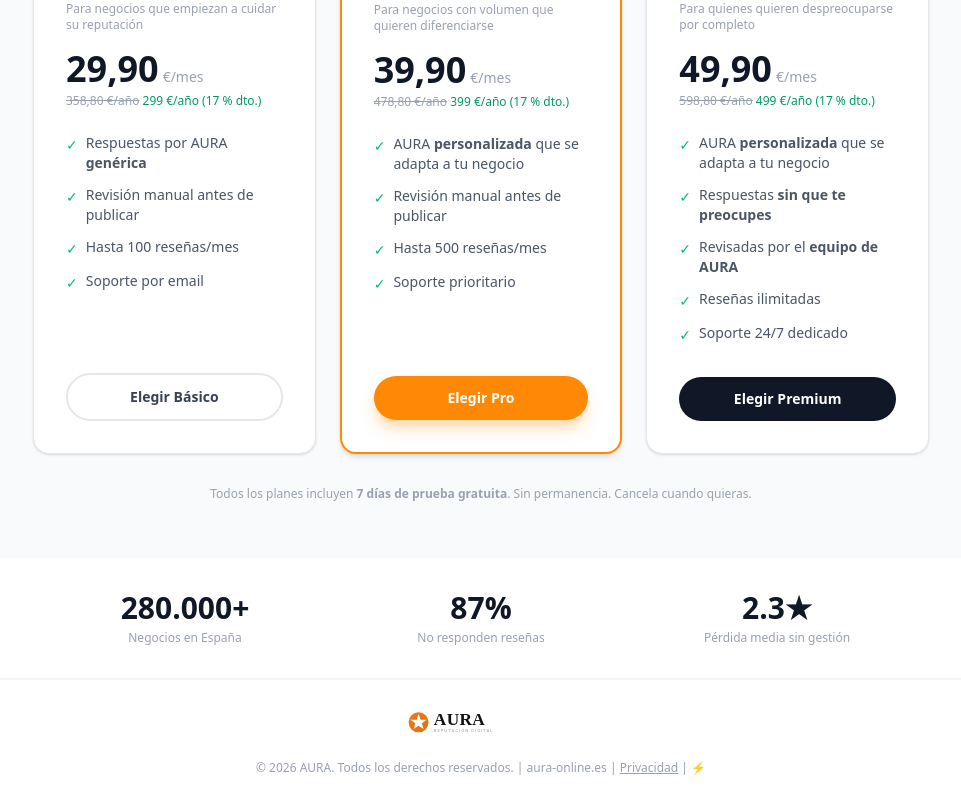
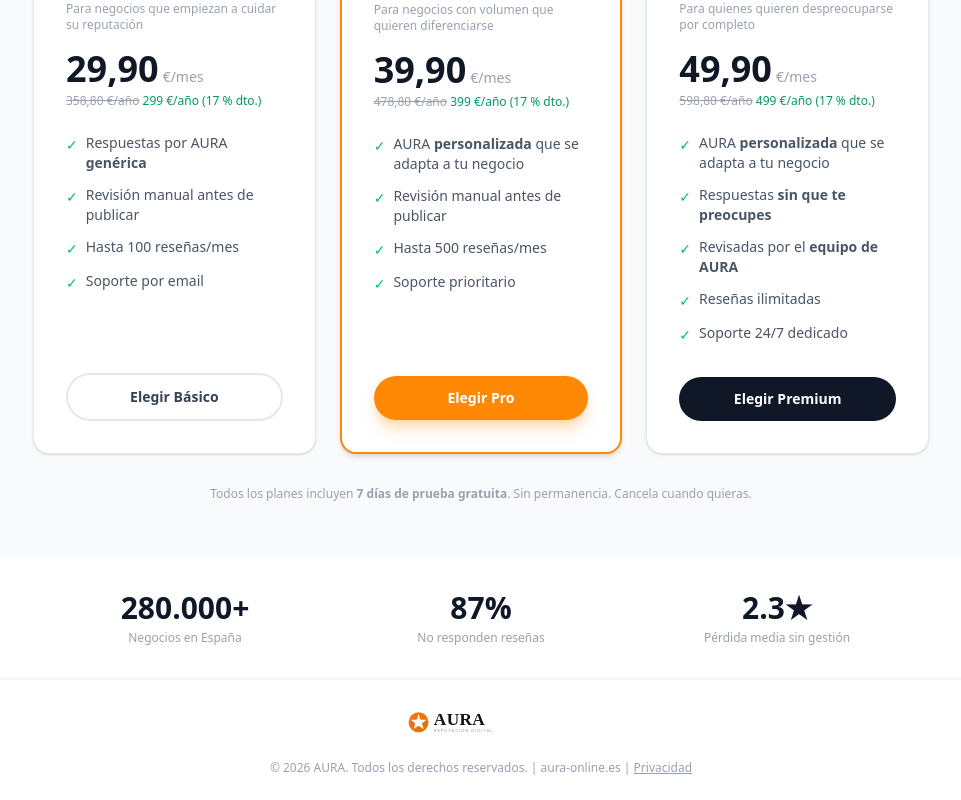
Before and after one commit to auraonlinebox/aura-online, a Next.js app: page / in a window 1280 px wide. Shown: the part 4982-5782 px from the top of the page, without its empty margins (159-1120 px from the left). Built offline with nearby package versions, Linux system fonts and the light colour scheme.

Commit message:
remove prospect link from footer

```diff
--- a/src/app/page.tsx
+++ b/src/app/page.tsx
@@ -684,7 +684,7 @@
           <a href="/" className="inline-block mb-3">
             <img src="/logo.svg" alt="AURA" className="h-10 mx-auto" />
           </a>
-          <p>© 2026 AURA. Todos los derechos reservados. | <a href="https://aura-online.es" className="hover:text-gray-600">aura-online.es</a> | <a href="/privacidad" className="hover:text-gray-600 underline">Privacidad</a> | <a href="/prospect/new" className="text-gray-300 hover:text-gray-400 text-xs" title="Panel de asesor">⚡</a></p>
+          <p>© 2026 AURA. Todos los derechos reservados. | <a href="https://aura-online.es" className="hover:text-gray-600">aura-online.es</a> | <a href="/privacidad" className="hover:text-gray-600 underline">Privacidad</a></p>
         </div>
       </footer>
     </div>
```
